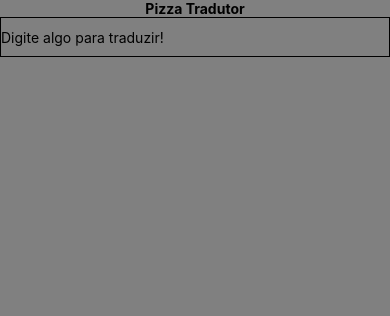
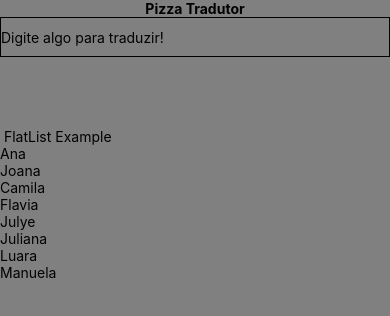
Before and after one commit to valencsoares/Projeto_PDM1, a React Native app: screen / in a window 390 px wide. Shown: the top 316 px of the page. Built offline with nearby package versions, Linux system fonts and the light colour scheme.

Commit message:
Feito o exemplo com FlatList

```diff
--- a/App.js
+++ b/App.js
@@ -1,5 +1,5 @@
 import { StatusBar } from 'expo-status-bar';
-import { StyleSheet, Image, Text, TextInput, View, ScrollView, Button } from 'react-native';
+import { StyleSheet, Image, Text, FlatList, TextInput, View, ScrollView, Button } from 'react-native';
 import { useState } from 'react';
 
 function Header(){
@@ -39,6 +39,11 @@ const Clickavel = (props) => {
       <Text style={{textAlign: "center", backgroundColor: "grey", fontWeight: "bold"}}>Pizza Tradutor</Text>
       <TextInput style={{height: 40, borderWidth: 1}} placeholder='Digite algo para traduzir!' onChangeText={newText => setText(newText)} defaultValue={text}/>
       <Text style={{padding: 10, fontSize: 42}}> {text.split(' ').map((word) => word && '🍕').join(' ')} </Text>
+
+      <Text> FlatList Example </Text>
+      <FlatList data={[
+        {key: 'Ana'}, {key: 'Joana'}, {key: 'Camila'}, {key: 'Flavia'}, {key: 'Julye'}, {key: 'Juliana'}, {key: 'Luara'}, {key: 'Manuela'}]}
+        renderItem={({item}) => <Text style={styles.Item}>{item.key}</Text>}/>
     </ScrollView>
   );
 }
```
